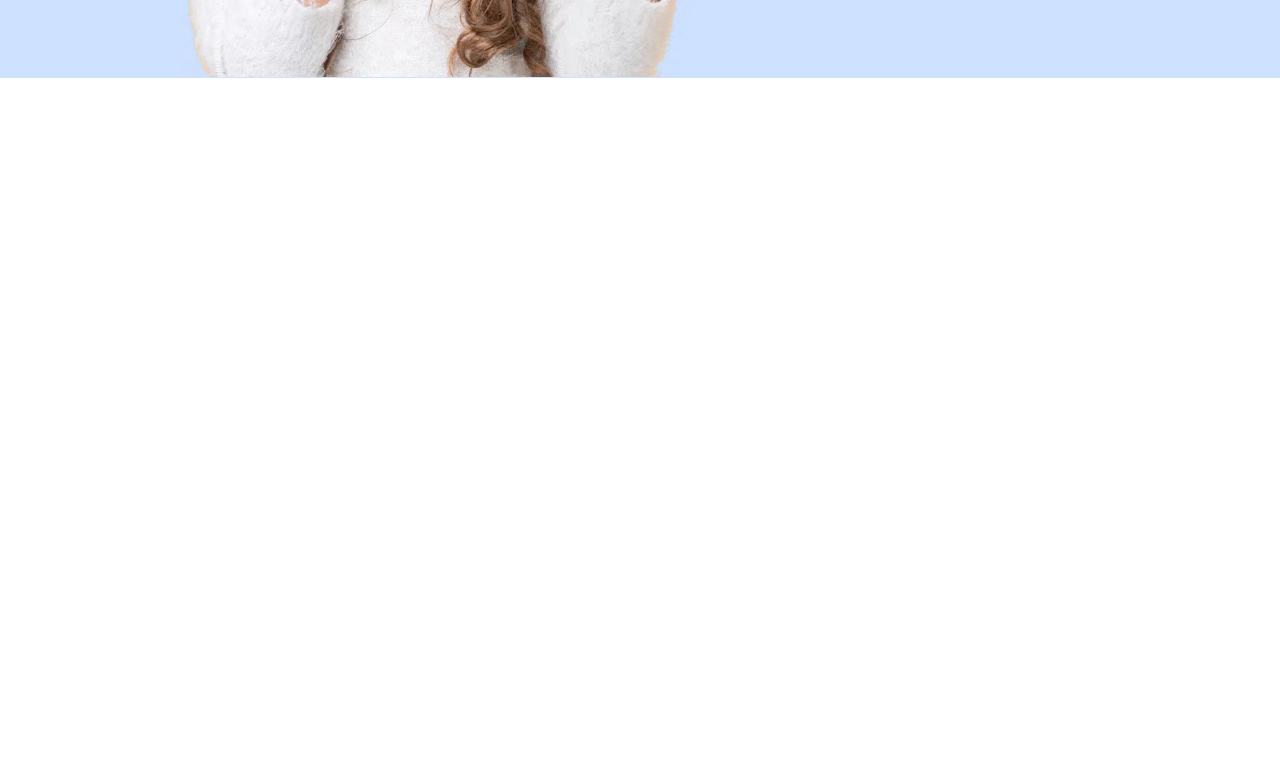
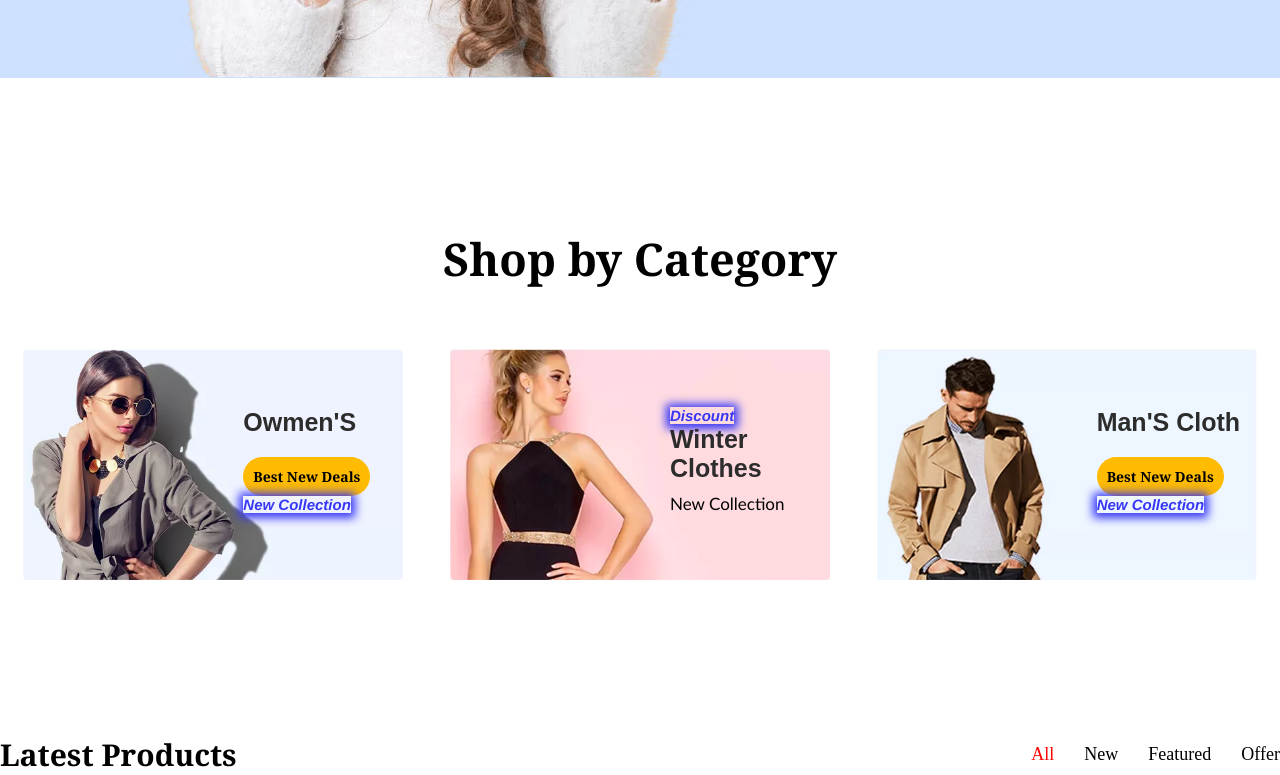
Before and after one commit to Khanim05/Front_Project, a plain HTML site: page index.html in a window 1280 px wide. Shown: the part 542-1317 px from the top of the page. Before the commit the page ends 800 px from the top, so only its background shows below. Drawn offline with Linux system fonts and the light colour scheme.

Commit message:
categori

```diff
--- a/assets/css/style.css
+++ b/assets/css/style.css
@@ -32,11 +32,11 @@ ul{
     align-items: center;
     justify-content: space-between;
 }
-ul li{
+#navbar_area ul li{
     display: inline-block;
     position: relative;
 }
-ul li a{
+#navbar_area ul li a{
     font-size: 17px;
     font-family: Georgia, 'Times New Roman', Times, serif;
     color: black;
@@ -44,7 +44,7 @@ ul li a{
     padding: 10px 15px;
     text-align: center;
 }
-ul li ul.dropdown li{
+#navbar area ul li ul.dropdown li{
     display: block;
 }
 ul li ul.dropdown {
@@ -57,7 +57,7 @@ ul li ul.dropdown {
 .dropdown a{
     font-size: 12px;
 }
-ul a:hover{
+#navbar_area ul a:hover{
     color: red;
 }
 ul li:hover ul.dropdown{
@@ -222,6 +222,7 @@ ul li:hover ul.dropdown{
 }
 /* header area end */
 
+/* main area start */
 #main_area{
     width: 100%;
     height: 620px;
@@ -239,7 +240,7 @@ ul li:hover ul.dropdown{
     align-items: center;
     justify-content: center;
 }
-.image img{
+ #main_area .image img{
     max-width: 100%;
     height: auto;
     width: 600px;
@@ -284,6 +285,7 @@ ul li:hover ul.dropdown{
 .content{
     margin-top: 100px;
 }
+
 @media screen and (max-width:1200px){
     body,html{
         overflow-x: hidden;
@@ -301,7 +303,7 @@ ul li:hover ul.dropdown{
     }
 }
 @media screen and (max-width:996px){
-    .image img{
+     #main area .image img{
         margin-top: 90px;
         width: 450px;
     }
@@ -316,7 +318,106 @@ ul li:hover ul.dropdown{
     }
 }
 @media screen and (max-width:768px){
-    .image img{
+     #main_area .image img{
         display: none;
     }
 }
+/* main area end */
+
+#categori_area{
+    margin-top: 150px;
+}
+#categori_ area img{
+    max-width: 100%;
+    height: auto;
+}
+#categori_area .image{
+    width: 380px;
+}
+ #categori_area .image img{
+    max-width: 100%;
+    height: auto;
+}
+
+.card_list{
+    display: flex;
+    justify-content: space-around;
+    margin-top: 60px;
+}
+.card1{
+    position: relative;
+}
+.content1{
+    position: absolute;
+    left: 220px;
+    bottom: 70px;
+}
+.text1{
+    text-align: center;
+    font-size: 30px;
+    font-family: Cambria, Cochin, Georgia, Times, 'Times New Roman', serif;
+}
+.content1 button{
+    margin-top: 20px;
+    background-color: rgb(255, 187, 0);
+    border: none;
+    padding: 10px;
+    border-radius: 60px;
+    color: rgb(0, 0, 0);
+    font-weight: bold;
+    font-size: 14px;
+    font-family: Georgia, 'Times New Roman', Times, serif;
+}
+.content1 b{
+    font-family: 'Franklin Gothic Medium', 'Arial Narrow', Arial, sans-serif;
+    font-style: italic;
+    color: rgb(54, 54, 245);
+    box-shadow: 0 1px 10px 4px;
+    font-size: 15px;
+}
+.content1 h4{
+    color: rgb(44, 44, 44);
+    font-size: 25px;
+    font-family: Arial, Helvetica, sans-serif;
+}
+.content1 p{
+    margin-top: 10px;
+    font-size: 17px;
+    font-family: 'Trebuchet MS', 'Lucida Sans Unicode', 'Lucida Grande', 'Lucida Sans', Arial, sans-serif;
+}
+@media screen and (max-width:996px){
+    .card_list{
+        display: flex;
+        flex-wrap: wrap;
+    }
+
+}
+@media screen and (max-width:1200px){
+    .card_list{
+        display: flex;
+        flex-wrap: wrap;
+    }
+}
+
+/* latest area */
+#latest_area{
+    margin-top: 150px;
+}
+#latest_area .area{
+    display: flex;
+    align-items: center;
+    justify-content: space-between;
+}
+#latest_area ul{
+    display: flex;
+    gap: 30px;
+}
+#latest_area a {
+    color: black;
+    font-size: 18px;
+}
+#latest_area h1{
+    font-size: 30px;
+    font-family: Cambria, Cochin, Georgia, Times, 'Times New Roman', serif;
+}
+/* latest area end */
--- a/index.html
+++ b/index.html
@@ -6,7 +6,9 @@
     <script src="https://kit.fontawesome.com/e39f4ce23a.js" crossorigin="anonymous"></script>
     <link rel="stylesheet" href="assets/css/style.css">
     <title>Estore</title>
+</head>
     <!-- header area start -->
+    <body>
     <header>
      <section id="navbar_area">
         <div class="container nav">
@@ -67,7 +69,6 @@
     </header>
     <!-- header area end -->
 
-
     <!-- main hisse start -->
     <main>
         <section id="main_area">
@@ -81,14 +82,57 @@
                     <p>Best Cloth Collection By 2020!</p>
                     <button class="btn1">Shop Now</button>
                 </div>
+            </div>
+        </section>
+    <section id="categori_area">
+        <div class="container categori">
+            <div class="text1"><h1>Shop by Category</h1></div>
+            <div class="card_list">
+                <div class="card1">
+                    <div class="image"><img src="assets/image/cat1.jpg.webp" alt=""></div>
+                    <div class="content1">
+                        <h4>Owmen'S</h4>
+                         <div><button>Best New Deals</button></div>
+                        <b>New Collection</b>
+                    </div>
+                </div>
+                <div class="card1">
+                    <div class="image"><img src="assets/image/cat2.jpg.webp" alt=""></div>
+                    <div class="content1">
+                        <b>Discount</b>
+                        <h4>Winter Clothes</h4>
+                        <p>New Collection</p>
+                    </div>
+                </div>
+                <div class="card1">
+                    <div class="image"><img src="assets/image/cat3.jpg.webp" alt=""></div>
+                    <div class="content1">
+                        <h4>Man'S Cloth</h4>
+                        <div><button>Best New Deals</button></div>
+                        <b>New Collection</b>
+                    </div>
+                </div>
+
 
             </div>
-        </section>
+        </div>
+    </section>
+    </main>
 
-    </main>
+    <section id="latest_area">
+        <div class="container area">
+            <div class="latest_logo"><h1>Latest Products</h1></div>
+            <div class="latest_list">
+            <ul>
+                <li><a href="" style="color: red;">All</a></li>
+                <li><a href="">New</a></li>
+                <li><a href="">Featured</a></li>
+                <li><a href="">Offer</a></li>
+            </ul>
+        </div>
+        </div>
+    </section>
     <!-- main hisse son -->
-</head>
-<body>
 
 </body>
 </html>
```
Also changed, not shown: assets/image/cat1.jpg.webp (added), assets/image/cat2.jpg.webp (added), assets/image/cat3.jpg.webp (added).
